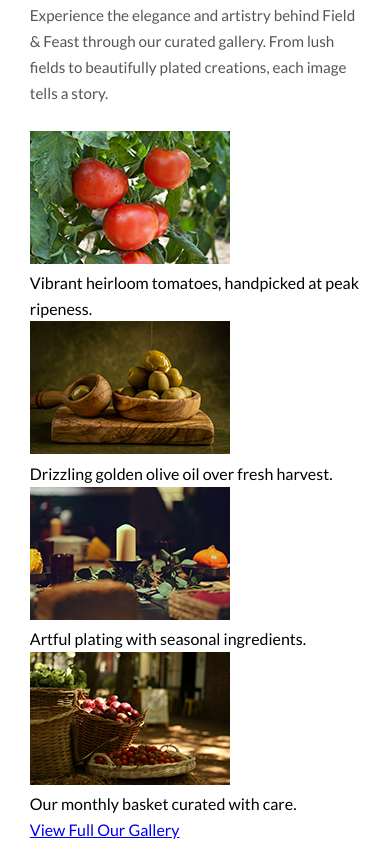
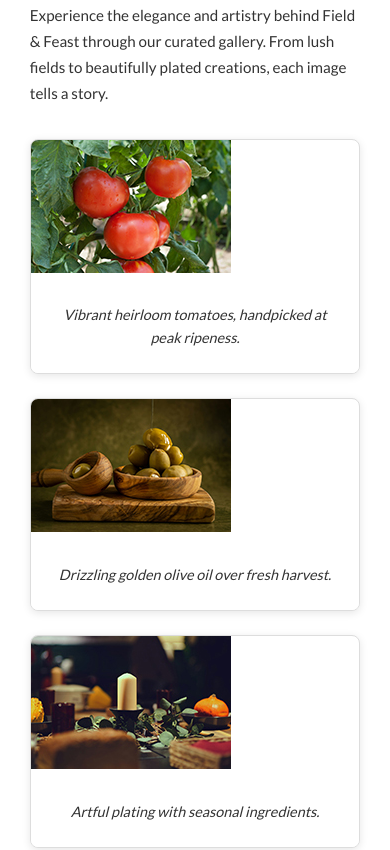
Before and after one commit to lizzierunner/git337_field---feast, a plain HTML site: page index.html in a window 390 px wide. Shown: the part 1658-2508 px from the top of the page. Drawn offline with nearby package versions, Linux system fonts and the light colour scheme.

Commit message:
Update gallery CSS - change to gallery-grid, add white cards, remove container wrapper

```diff
--- a/styles.css
+++ b/styles.css
@@ -160,69 +160,53 @@ nav a {
     padding-left: var(--spacing-md);
 }
     /*GALLERY*/
-    .gallery {
-        display: grid;
-        gap: 1.25rem;
-        margin-top: 1rem;
+.gallery {
+    padding: var(--spacing-xl) var(--spacing-md);
+    background-color: var(--white);
+}
 
-    }
-    .gallery figure {
-        background: #fff;
-        border: 1px solid #e8e8e8;
-        border-radius: 8px;
-        box-shadow: 0 2px 6px rgba(0, 0, 0, 0.8);
-        overflow: hidden;
-        transition: transform 0.3s ease, box-shadow 0.3s ease;
-    }
-    .gallery figure:hover {
-        transform: translateY(-4px);
-        box-shadow: 0 4px 12px rgba(0, 0, 0, 0.12);
-    }
-    .gallery img {
-        width: 100%;
-        display: block;
-        height: auto;
-        transition: transform 0.3s ease;
-    }
-    .gallery figure:hover img {
-        transform: scale(1.05);
-    }
-    .gallery figcaption {
-        font-size: clamp(0.85rem, 2vw, 0.95rem);
-        padding: 0.75rem;
-        color: #333;
-        background: #fafafa;
-        border-top: 1px solid #eee;
+.gallery-intro {
+    line-height: 1.7;
+    margin-bottom: var(--spacing-lg);
+    color: var(--text-dark);
+}
 
-    }
-    /*accessibility: outline when keyboard focused*/
-    .gallery img:focus {
-        outline: 3px solid var(--champagne-gold);
-        outline-offset: 2px;
-    }
-    /* CTA BUTTON */
-    .cta {
-        text-align: center;
-        margin-top: 1.5rem;
-    }
-    .cta .view-gallery-btn {
-        display: inline-block;
-        background: var(--olive-green);
-        color: #fff;
-        padding: 0.875rem 1.75rem;
-        border-radius: 8px;
-        text-decoration: none;
-        font-weight: 700;
-        line-height: 1;
-        transition: all 0.3s ease;
-        box-shadow: 0 2px 6px rgba(0, 0, 0, 0.1);
-    }
-    .cta .view-gallery-btn:hover,
-    .cta .view-gallery-btn:focus {
-        background: var(--midnight-blue);
-        transform: translateY(-2px);
-        box-shadow: 0 4px 12px rgba(0, 0, 0, 0.15);
-    }
+.gallery-grid {
+    display: grid;
+    grid-template-columns: 1fr;
+    gap: var(--spacing-md);
+    margin-bottom: var(--spacing-lg);
+}
+
+.gallery-item {
+    background-color: var(--white);
+    border: 1px solid #ddd;
+    border-radius: 8px;
+    overflow: hidden;
+    box-shadow: 0 2px 8px rgba(0, 0, 0, 0.1);
+}
+
+figcaption {
+    padding: var(--spacing-md);
+    text-align: center;
+    font-style: italic;
+    font-size: 0.9rem;
+    color: var(--text-dark);
+    background-color: var(--white);
+}
+
+.view-gallery-btn {
+    display: block;
+    background-color: var(--green-olive);
+    color: var(--white);
+    text-align: center;
+    padding: var(--spacing-md);
+    border-radius: 8px;
+    font-weight: 600;
+    font-size: 1rem;
+    margin: 0 auto;
+    max-width: 100%;
+}
     /*FOOTER */
     footer {
         background: var(--midnight-blue);
@@ -258,7 +242,7 @@ nav a {
         padding: 2rem 1.5rem;
     }
     /*Gallery: 2 columns*/
-    .gallery {
+    .gallery-grid {
         grid-template-columns: repeat(2, 1fr);
         gap: 1.25rem;
     }
@@ -279,7 +263,7 @@ nav a {
     }
 
     /*Gallery: 3 columns*/
-    .gallery {
+    .gallery-grid {
         grid-template-columns: repeat(3, 1fr);
         gap: 2rem;
     }
```
